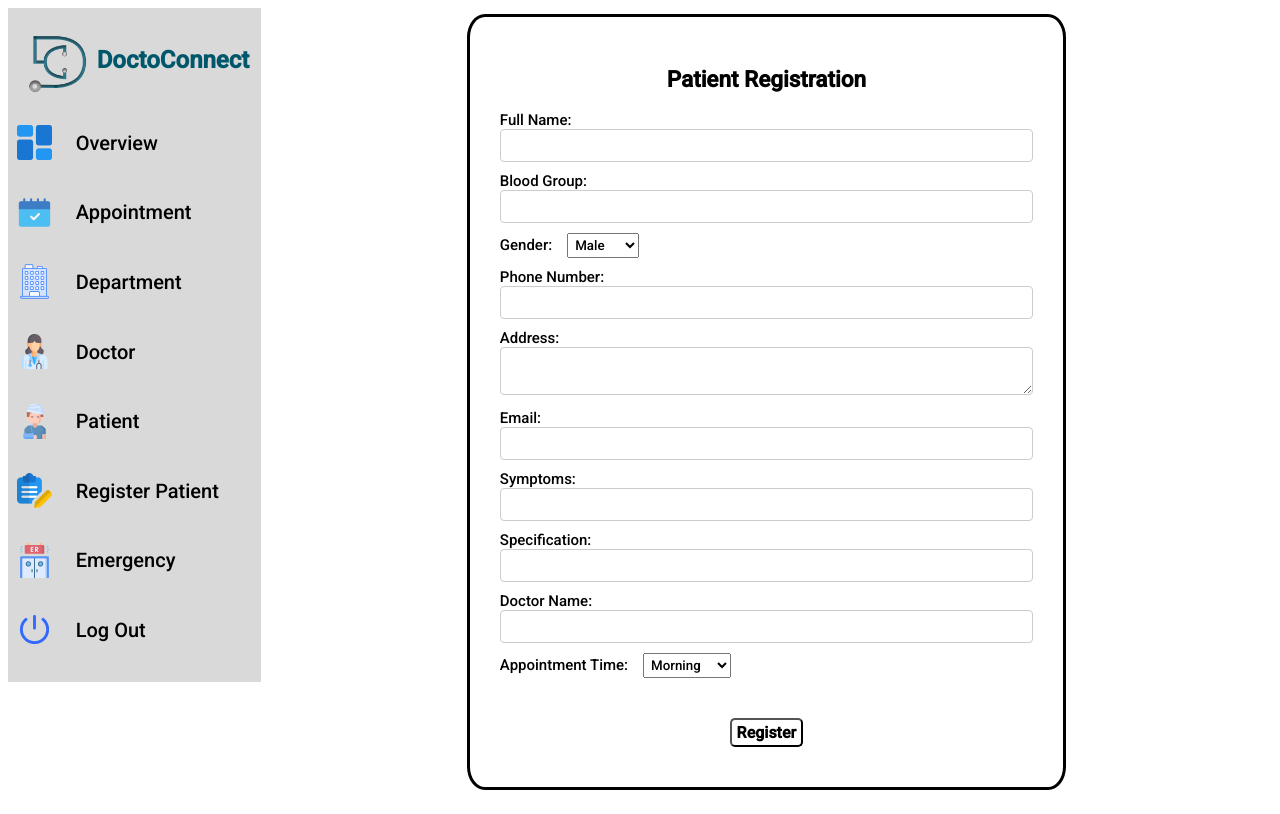
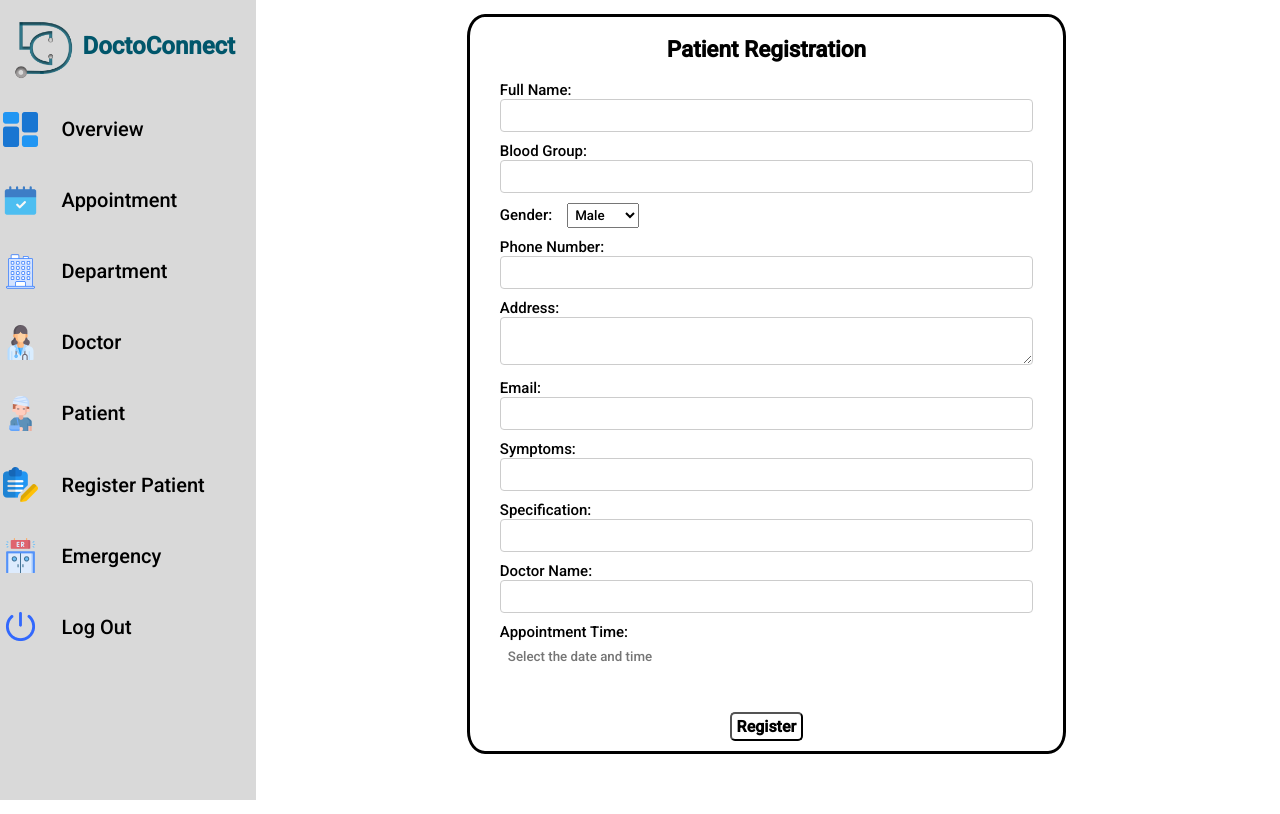
Before and after one commit to RollBack-6/DoctoConnect, a React (Vite) app in the folder Frontend/: page / in a window 1280 px wide. Both pictures are taken after a click on the button "Register Patient". Built offline with nearby package versions, Linux system fonts and the light colour scheme.

Commit message:
Did changes in registerPatient.jsx

```diff
--- a/Frontend/package.json
+++ b/Frontend/package.json
@@ -12,7 +12,8 @@
   "dependencies": {
     "react": "^18.2.0",
     "react-datepicker": "^4.20.0",
-    "react-dom": "^18.2.0"
+    "react-dom": "^18.2.0",
+    "react-router-dom": "^6.16.0"
   },
   "devDependencies": {
     "@types/react": "^18.2.15",
--- a/Frontend/src/App.css
+++ b/Frontend/src/App.css
@@ -11,8 +11,9 @@
 }
 
 .left {
-  background:rgb(217, 217, 217);
+  background:transparent;
   width: 20%;
+  height: 110%;
 }
 
 .right {
@@ -25,3 +26,7 @@
   display: table;
   clear: both;
 }
+
+.input{
+  width: 100% !important;
+}
--- a/Frontend/src/App.jsx
+++ b/Frontend/src/App.jsx
@@ -1,10 +1,12 @@
-import React, { useState } from 'react';
+import { useState } from 'react';
 import "./App.css";
 import Selection from "./Components/LeftColumn/Selection";
 import RegistrationForm from "./Components/Right_Column/registerPatient/registerPatient.jsx";
 import SearchBar from "./Components/Right_Column/Overview/SearchBar.jsx";
 import Patient from "./Components/Right_Column/Patient/Patient.jsx"
 import Doctor from "./Components/Right_Column/Doctor/Doctor.jsx";
+import { BrowserRouter,Routes, Route } from 'react-router-dom';
+
 
 function App() {
   const [showRegistrationForm, setShowRegistrationForm] = useState(false);
--- a/Frontend/src/Components/LeftColumn/Selection.jsx
+++ b/Frontend/src/Components/LeftColumn/Selection.jsx
@@ -20,8 +20,9 @@ function Selection(props) {
 
   return (
     <>
+      <div className='selection'>
         <div className="Logo">
-        <img className="img" src="./images/LOGO.png" alt="Logo" width="80" height="80"/>
+          <img className="img" src="./images/LOGO.png" alt="Logo" width="80" height="80" />
           <h2 className="hearder">DoctoConnect</h2>
         </div>
 
@@ -64,6 +65,7 @@ function Selection(props) {
           <img className="image" src="./images/Logout.png" alt="Logout" />
           <button className="btn">Log Out</button>
         </div>
+      </div>
     </>
   );
 }
--- a/Frontend/src/Components/LeftColumn/selection.css
+++ b/Frontend/src/Components/LeftColumn/selection.css
@@ -1,5 +1,14 @@
+.selection {
+  position: fixed;
+  top: 0;
+  left: 0;
+  width: 20%; /* Adjust this value to set the width as needed */
+  height: 100%;
+  background-color: #D9D9D9; /* Set your desired background color */
+}
+
+
 .btn{
-
     padding: 0.6em 1.2em;
     background-color:transparent;
     color: black;
--- /dev/null
+++ b/Frontend/src/Components/Right_Column/registerPatient/AppointmentTimeComponent.css
@@ -0,0 +1,16 @@
+.datePickerWrapper{
+  width: 100%;
+}
+input{
+  color: red;
+}
+.datePicker{
+  width: 100% ;
+  color: red !important;
+}
+.react-datepicker-wrapper{
+  width: 100% !important;
+}
+.react-datepicker__input-container input{
+  width: 100% !important;
+}
--- /dev/null
+++ b/Frontend/src/Components/Right_Column/registerPatient/AppointmentTimeComponent.jsx
@@ -0,0 +1,36 @@
+import React, { useState } from 'react';
+import DatePicker from 'react-datepicker';
+import 'react-datepicker/dist/react-datepicker.css';
+import { setHours, setMinutes } from 'date-fns';
+import "./AppointmentTimeComponent.css";
+
+const DatePickerComponent = () => {
+  const [startDate, setStartDate] = useState(null);
+
+  // Inline CSS for the placeholder text
+  const placeholderStyle = {
+    color: '#000', // Set your desired color for the placeholder text
+  };
+
+  return (
+    <div className="datePickerWrapper">
+      <DatePicker
+        selected={startDate}
+        onChange={(date) => setStartDate(date)}
+        showTimeSelect
+        includeTimes={[
+          setHours(setMinutes(new Date(), 0), 17),
+          setHours(setMinutes(new Date(), 30), 18),
+          setHours(setMinutes(new Date(), 30), 19),
+          setHours(setMinutes(new Date(), 30), 17),
+        ]}
+        dateFormat="MMMM d, yyyy h:mm aa"
+        className="datePicker"
+        placeholderText="Select the date and time" // Set placeholder text
+        style={placeholderStyle} // Apply the inline style
+      />
+    </div>
+  );
+};
+
+export default DatePickerComponent;
--- a/Frontend/src/Components/Right_Column/registerPatient/registerPatient.css
+++ b/Frontend/src/Components/Right_Column/registerPatient/registerPatient.css
@@ -12,7 +12,7 @@
     border-radius: 3%;
     border-color: black;
     border: "2px";
-    padding: 30px;
+    padding: 0px 30px;
     margin: 0% 20%;
     background-color: white;
 }
@@ -47,7 +47,7 @@
   }
 
   .submitButton {
-    margin-top: 30px;
+    margin-top: 10px;
     background-color: white; /* Add your desired background color */
     color: black; /* Add your desired text color */
     font-weight: bold;
--- a/Frontend/src/Components/Right_Column/registerPatient/registerPatient.jsx
+++ b/Frontend/src/Components/Right_Column/registerPatient/registerPatient.jsx
@@ -1,5 +1,6 @@
 import React, { useState } from 'react';
 import "./registerPatient.css";
+import DatePickerComponent from './AppointmentTimeComponent';
 
 const RegistrationForm = () => {
   // Define state variables for form fields
@@ -156,18 +157,10 @@ const RegistrationForm = () => {
           {/* appointmentTime */}
           <div className='appointmentTime'>
             <label htmlFor="appointmentTime">Appointment Time:</label>
-            <select
-              id="appointmentTime"
-              name="appointmentTime"
-              value={formData.appointmentTime}
-              onChange={handleChange}
-              required
-            >
-              <option value="morning">Morning</option>
-              <option value="afternoon">Afternoon</option>
-              <option value="evening">Evening</option>
-            </select>
+            <DatePickerComponent/>
           </div>
+
+
           <div className='divButton'>
             <button type="submit" className='submitButton'>Register</button>
           </div>
--- a/Frontend/src/main.jsx
+++ b/Frontend/src/main.jsx
@@ -4,7 +4,5 @@ import App from './App.jsx'
 
 
 ReactDOM.createRoot(document.getElementById('root')).render(
-  <React.StrictMode>
     <App />
-  </React.StrictMode>,
 )
```
Also changed, not shown: 1 other file (tests, documents, lock files or other folders). Lines whose indentation alone changed are shown as unchanged.
